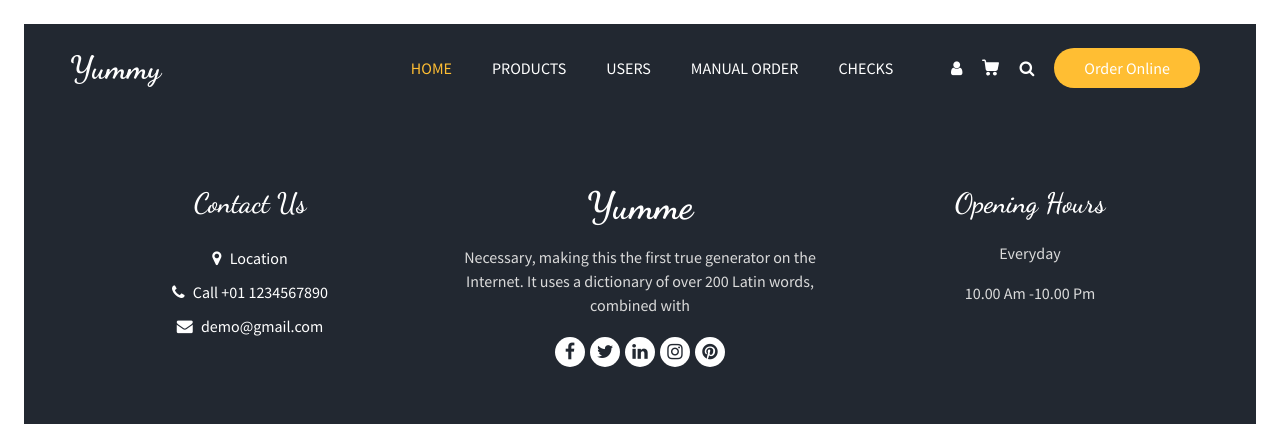
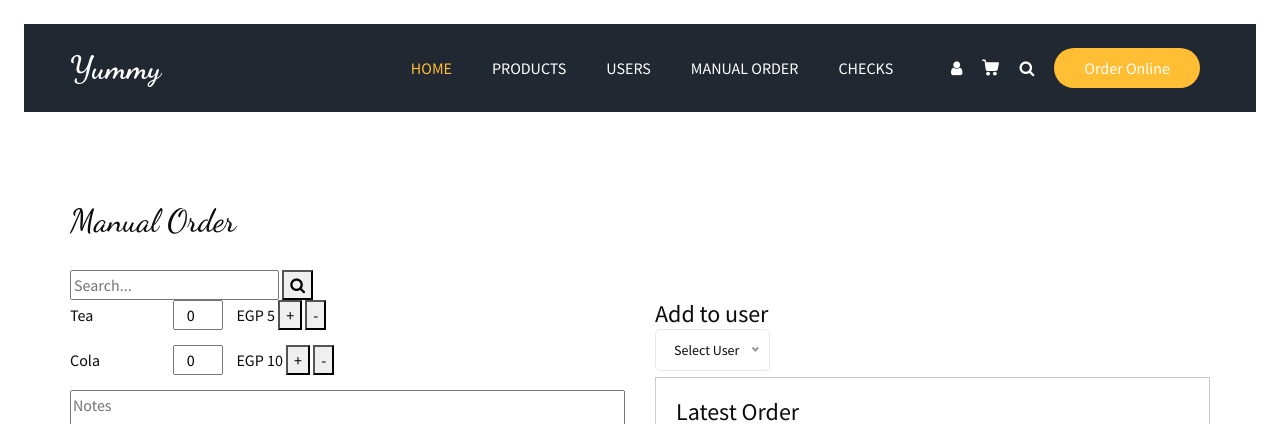
Before and after one commit to arwasayed/cafeteria_project, a PHP site: page /Orders.php in a window 1280 px wide. Shown: the top 424 px of the page. Run offline with PHP 8.4, Linux system fonts and the light colour scheme; some libraries are stand-ins or nearby versions.

Commit message:
Update Orders.php

```diff
--- a/templat/Orders.php
+++ b/templat/Orders.php
@@ -1,6 +1,139 @@
 <?php include_once 'header2.php';?>
 
+<!-- Manual Order Section -->
+<section class="manual_order_section layout_padding">
+  <div class="container">
+    <h2 class="section_heading">Manual Order</h2>
+
+    <!-- Search Bar -->
+    <div class="search_bar">
+      <input type="text" id="searchInput" placeholder="Search...">
+      <button type="button" id="searchButton"><i class="fa fa-search"></i></button>
+    </div>
+
+    <!-- Order Form -->
+    <form id="orderForm">
+      <div class="row mb-4">
+        <div class="col-md-6">
+          <div class="order_items">
+            <div class="item">
+              <label>Tea</label>
+              <input type="number" class="quantity" name="teaQuantity" value="0" min="0">
+              <span class="price">EGP 5</span>
+              <button class="add_item" data-item="tea">+</button>
+              <button class="remove_item" data-item="tea">-</button>
+            </div>
+            <div class="item">
+              <label>Cola</label>
+              <input type="number" class="quantity" name="colaQuantity" value="0" min="0">
+              <span class="price">EGP 10</span>
+              <button class="add_item" data-item="cola">+</button>
+              <button class="remove_item" data-item="cola">-</button>
+            </div>
+            <!-- Add more items as needed -->
+          </div>
+          <div class="notes">
+            <textarea placeholder="Notes"></textarea>
+          </div>
+          <div class="room">
+            <label>Room</label>
+            <select>
+              <option value="">Select Room</option>
+              <option value="1">Room 1</option>
+              <option value="2">Room 2</option>
+              <!-- Add more room options as needed -->
+            </select>
+          </div>
+          <div class="total">
+            <span>Total: EGP <span id="totalAmount">0</span></span>
+          </div>
+          <button type="button" class="btn btn-primary" id="confirmOrder">Confirm</button>
+        </div>
+
+        <div class="col-md-6">
+        <div class="add_to_user">
+            <h4>Add to user</h4>
+            <select id="userSelect">
+              <option value="">Select User</option>
+              <option value="user1">User 1</option>
+              <option value="user2">User 2</option>
+              <!-- Add more users as needed -->
+            </select>
+          </div>
+          <br>
+          <br>
+          <div class="latest_order">
+            <h4>Latest Order</h4>
+            <div class="items" id="latestOrderItems">
+              <!-- Items will be dynamically added here -->
+            <img src="images/tea.png" alt="Tea">
+            <div class="item_info">
+              <h5>Tea</h5>
+              <p>5 LE</p>
+              <p>Quantity: 1</p>
+            </div>
+              <!-- Items will be dynamically added here -->
+            <img src="images/tea.png" alt="Tea">
+            <div class="item_info">
+              <h5>Tea</h5>
+              <p>5 LE</p>
+              <p>Quantity: 1</p>
+            </div>
+
+          </div>
+          </div>
+        </div>
+      </div>
+    </form>
+  </div>
+</section>
+<script>
+document.addEventListener('DOMContentLoaded', function() {
+  const orderItems = document.querySelectorAll('.order_items .item');
+  const latestOrderItems = document.getElementById('latestOrderItems');
+  const totalAmountDisplay = document.getElementById('totalAmount');
+
+  let totalAmount = 0;
+
+  orderItems.forEach(function(item) {
+    const addItemButton = item.querySelector('.add_item');
+    const removeItemButton = item.querySelector('.remove_item');
+    const quantityInput = item.querySelector('.quantity');
+    const priceSpan = item.querySelector('.price');
+    const price = parseFloat(priceSpan.textContent.replace('EGP ', ''));
+
+    if (!addItemButton || !removeItemButton || !quantityInput || !priceSpan) {
+      console.error("One or more elements not found in the item:", item);
+      return;
+    }
+
+    addItemButton.addEventListener('click', function(event) {
+      event.preventDefault(); // Prevent default button action
+      console.log("Add button clicked");
+      quantityInput.value = parseInt(quantityInput.value) + 1;
+      updateTotal();
+    });
+
+    removeItemButton.addEventListener('click', function(event) {
+      event.preventDefault(); // Prevent default button action
+      console.log("Remove button clicked");
+      if (parseInt(quantityInput.value) > 0) {
+        quantityInput.value = parseInt(quantityInput.value) - 1;
+        updateTotal();
+      }
+    });
+
+    quantityInput.addEventListener('input', function() {
+      console.log("Quantity input changed");
+      updateTotal();
+    });
+  });
 
 
-
+  document.getElementById('confirmOrder').addEventListener('click', function() {
+    // Handle order confirmation logic here
+    alert('Order confirmed!');
+  });
+});
+</script>
 <?php include_once 'footer.php';?>
```
